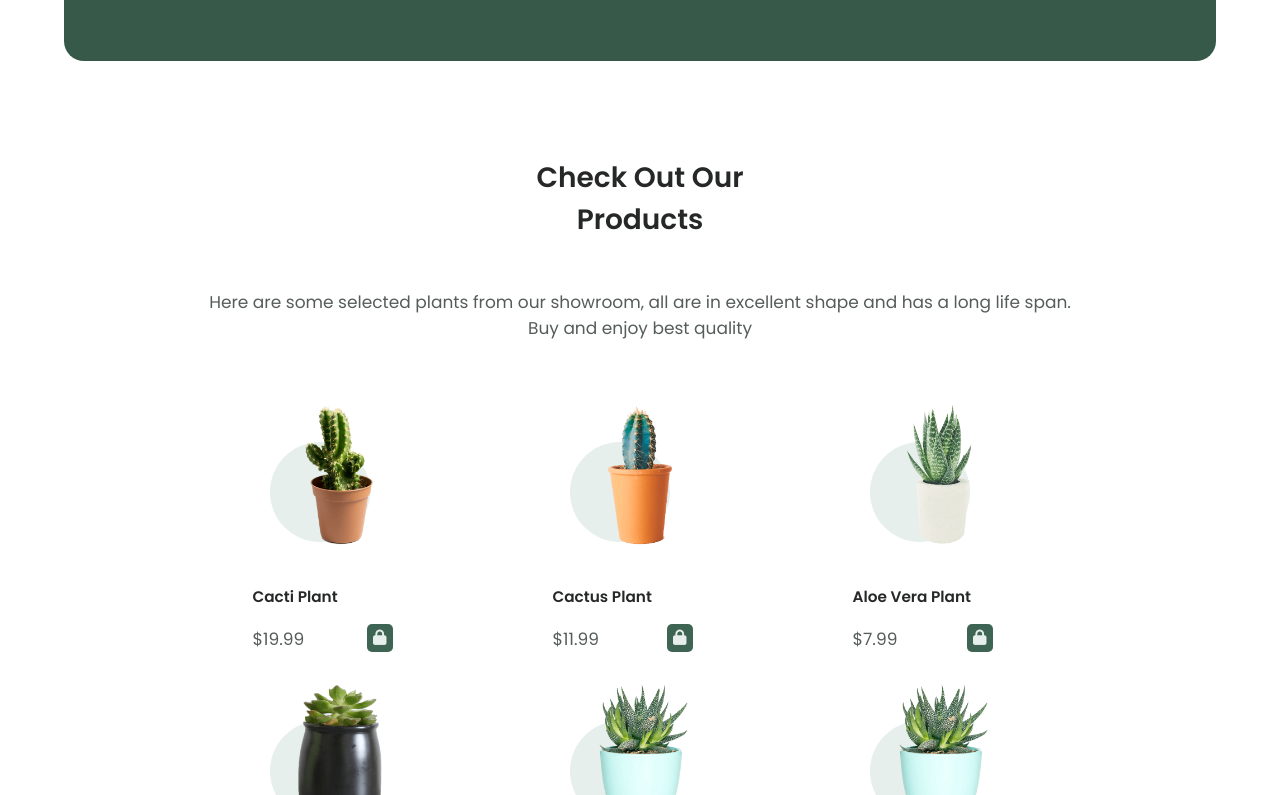
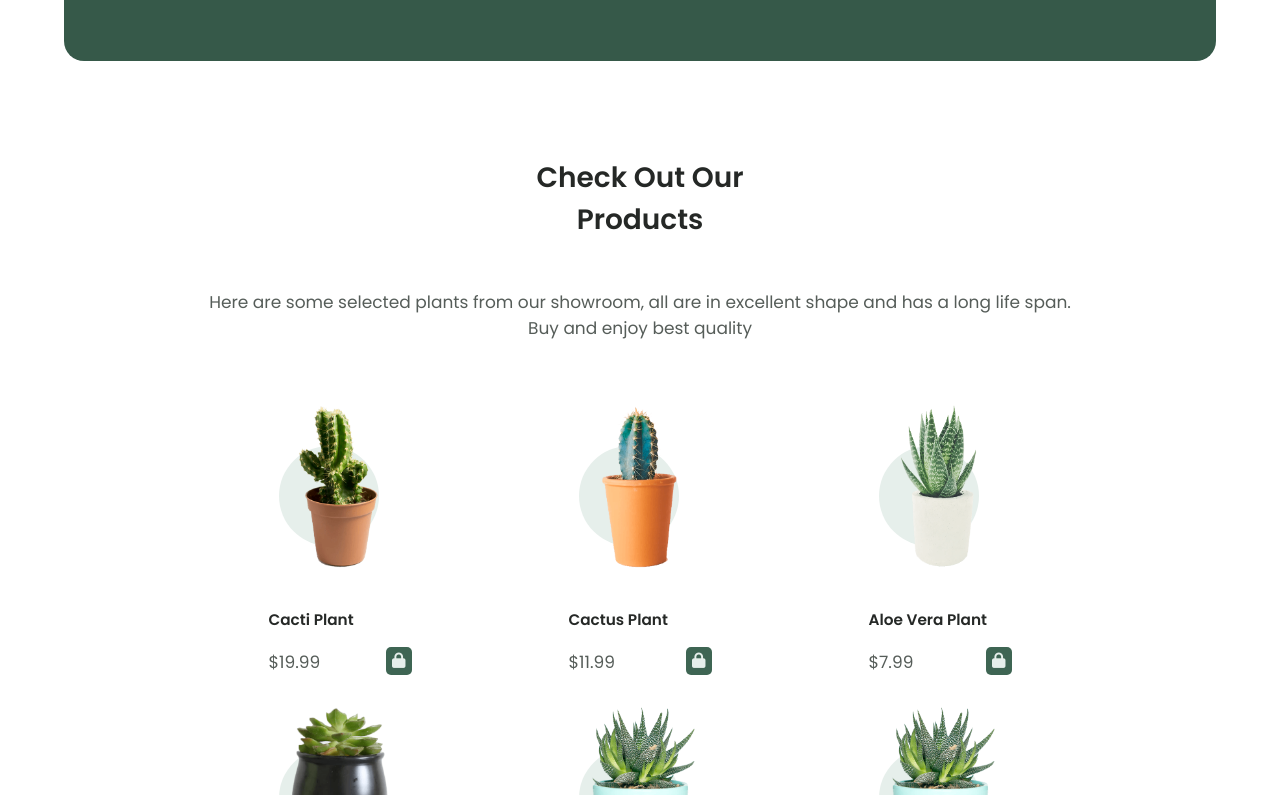
Before and after one commit to samimmiddey/Plantex, a plain HTML site: page index.html in a window 1280 px wide. Shown: the part 2005-2800 px from the top of the page. Drawn offline with nearby package versions, Linux system fonts and the light colour scheme; a script that the page names is missing.

Commit message:
second commit

```diff
--- a/index.html
+++ b/index.html
@@ -16,6 +16,7 @@
    <!-- CSS -->
    <link rel="stylesheet" href="style.css">
    <link rel="stylesheet" href="responsive.css">
+   <script src="scrollreveal.min.js"></script>
    <title>JavaScript Project</title>
 </head>
 
@@ -354,7 +355,7 @@
       </div>
    </footer>
 
-   <script src="scrollreveal.min.js"></script>
+   <!-- <script src="scrollreveal.min.js"></script> -->
    <script src="api.js"></script>
    <script src="ui.js"></script>
    <script src="app.js"></script>
--- a/responsive.css
+++ b/responsive.css
@@ -131,10 +131,6 @@
 
    #steps {
       margin-bottom: 4rem;
-   }
-
-   .product-cards-container {
-      column-gap: 1rem;
    }
 
    .product-card {
@@ -324,6 +320,10 @@
 
    .product-card {
       grid-column: span 2;
+   }
+
+   .product-card img {
+      max-width: 70%;
    }
 
    .product-card:nth-child(odd) {
--- a/style.css
+++ b/style.css
@@ -21,9 +21,7 @@ body.dark-theme {
    --text-color: #bdc2bf;
    --body-color: #1c211f;
    --container-color: #262c29;
-   --primary-color-alt: #253f33;;
-   /* --primary-color-light: #93bdaa; */
-   /* --primary-color-lighten: #253f33; */
+   --primary-color-alt: #253f33;
 }
 
 /********** BASE **********/
@@ -136,6 +134,7 @@ p {
    color: var(--title-color);
    letter-spacing: -1px;
    transition: 300ms;
+   max-width: fit-content;
 }
 
 .nav-logo:hover {
@@ -396,7 +395,7 @@ p {
    background-color: var(--primary-color-alt);
    position: absolute;
    top: 15%;
-   left: 10%;
+   left: 15%;
    z-index: -1;
 }
 
@@ -414,13 +413,14 @@ p {
 .product-card h3 {
    font-size: 0.9em;
    margin-bottom: 0.5rem;
+   margin-left: 16px;
 }
 
 .product-card .product-card-footer {
    display: flex;
    justify-content: space-between;
    align-items: flex-end;
-   width: 80%;
+   margin: 0 16px;
 }
 
 .product-card .btn {
```
